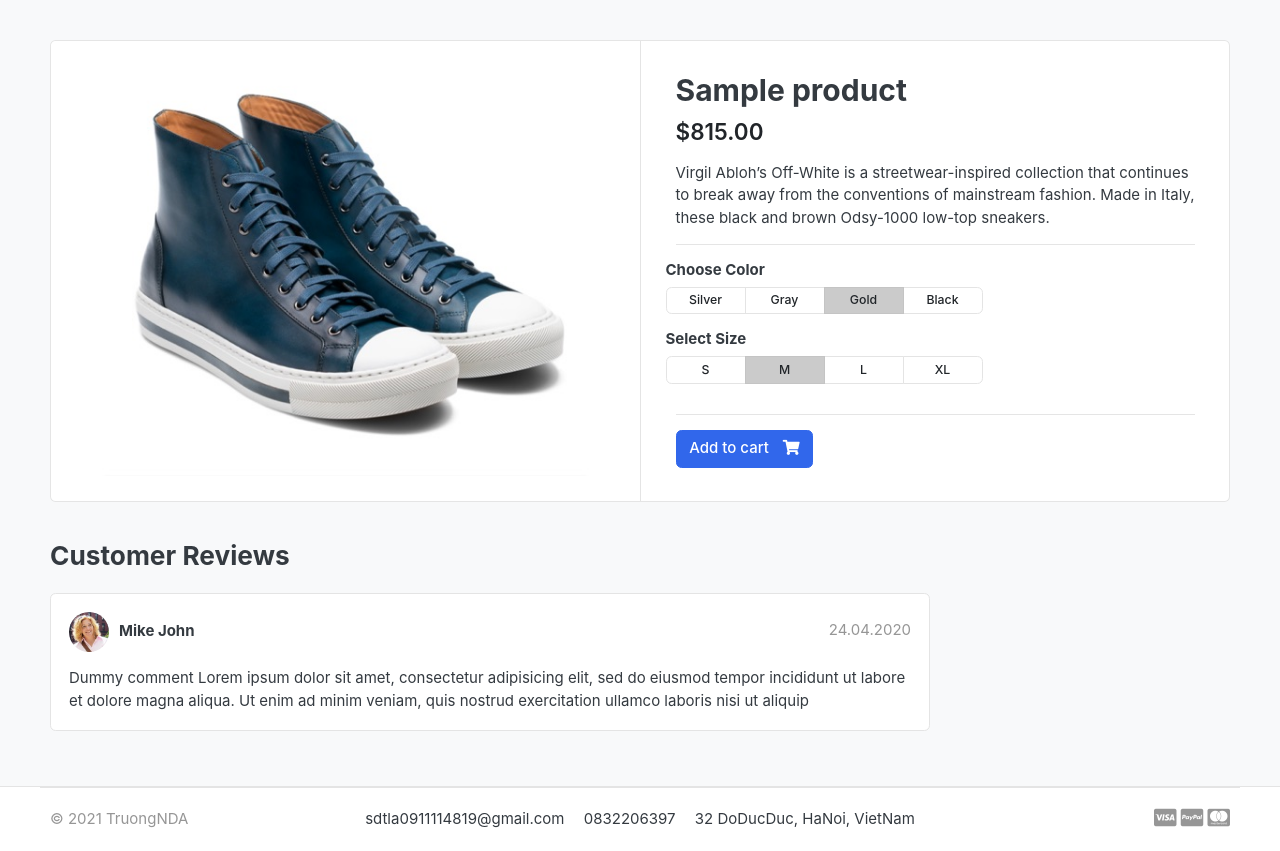
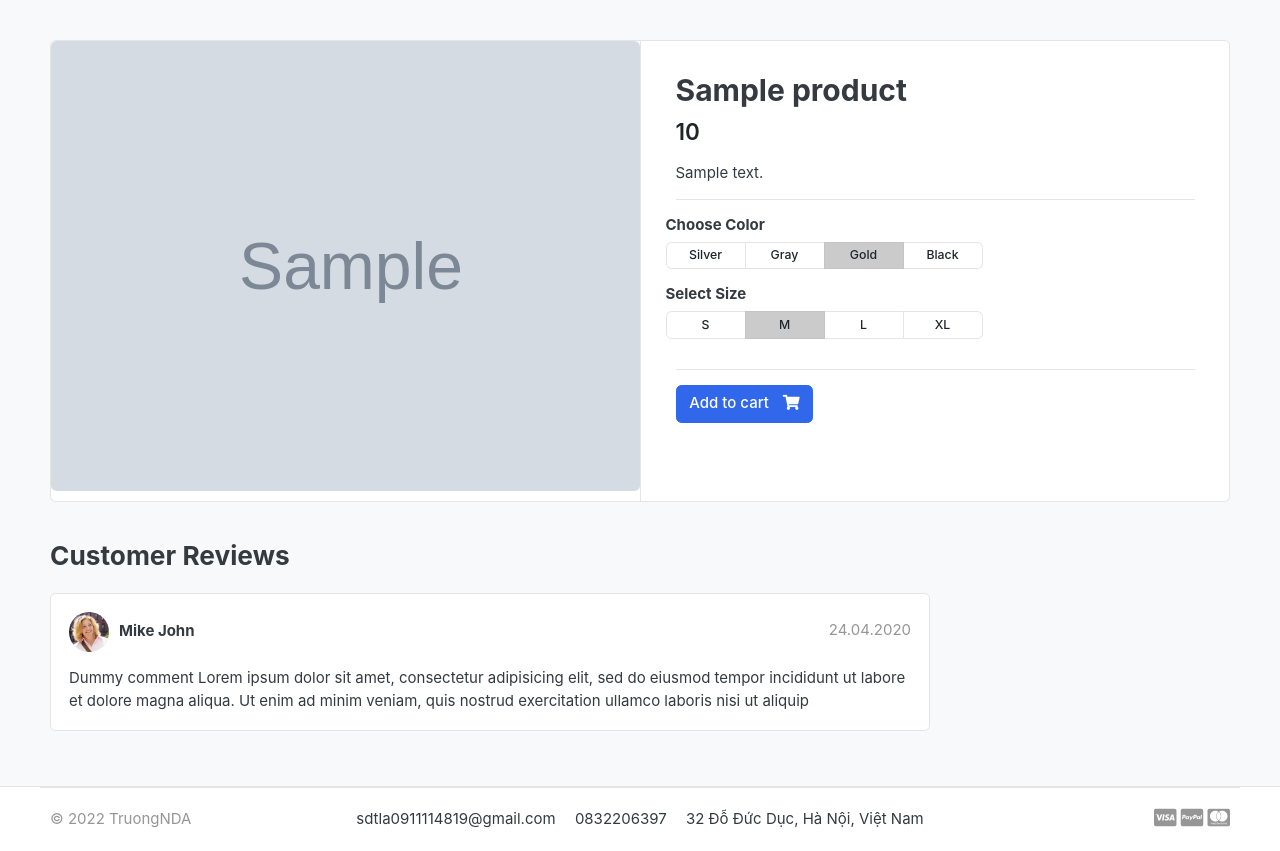
Before and after one commit to anhtruong1209/ThuyDungShop, a Django app: a page that uses templates/includes/footer.html in a window 1280 px wide. Shown: the part 118-969 px from the top of the page. Run offline with Django 4.2, Linux system fonts and the light colour scheme; tables that the repository leaves empty hold one stand-in row (values such as "Sample post"); grey boxes marked "Sample" are stand-in pictures; some libraries are stand-ins or nearby versions; some web fonts are replaced.

Commit message:
22082022

```diff
--- a/store/models.py
+++ b/store/models.py
@@ -1,6 +1,6 @@
 from django.db import models
 from category.models import Category
-
+from django.urls import reverse
 
 # Create your models here.
 
@@ -16,5 +16,8 @@ class Product(models.Model):
     created_date = models.DateTimeField(auto_now_add=True)
     modified_date = models.DateTimeField(auto_now=True)
 
+    def get_url(self):
+        return reverse('product_detail', args=[self.category.slug, self.slug])
+
     def __str__(self):
         return self.product_name
--- a/templates/home.html
+++ b/templates/home.html
@@ -20,7 +20,7 @@
 <section class="section-name padding-y-sm">
 <div class="container">
 <header class="section-heading">
-    <a href="./store.html" class="btn btn-outline-primary float-right">See all</a>
+    <a href="{% url 'store' %}" class="btn btn-outline-primary float-right">See all</a>
     <h3 class="section-title">Popular products</h3>
 </header><!-- sect-heading -->
 
@@ -28,7 +28,7 @@
     {% for product in products %}
     <div class="col-md-3">
         <div class="card card-product-grid">
-            <a href="./product-detail.html" class="img-wrap"> <img src="{{ product.images.url }}"></a>
+            <a href="{{ product.get_url }}" class="img-wrap"> <img src="{{ product.images.url }}"></a>
             <figcaption class="info-wrap">
                 <a href="./product-detail.html" class="title">{{ product.product_name }}</a>
                 <div class="price mt-1">{{ product.price }}</div> <!-- price-wrap.// -->
--- a/templates/includes/footer.html
+++ b/templates/includes/footer.html
@@ -3,12 +3,12 @@
     <div class="container">
         <section class="footer-bottom border-top row">
             <div class="col-md-2">
-                <p class="text-muted"> &copy 2021 TruongNDA</p>
+                <p class="text-muted"> &copy 2022 TruongNDA</p>
             </div>
             <div class="col-md-8 text-md-center">
                 <span class="px-2">sdtla0911114819@gmail.com</span>
                 <span class="px-2">0832206397</span>
-                <span class="px-2">32 DoDucDuc, HaNoi, VietNam</span>
+                <span class="px-2">32 Đỗ Đức Dục, Hà Nội, Việt Nam</span>
             </div>
             <div class="col-md-2 text-md-right text-muted">
                 <i class="fab fa-lg fa-cc-visa"></i>
--- a/templates/includes/navbar.html
+++ b/templates/includes/navbar.html
@@ -31,7 +31,7 @@
         <div class="container">
             <div class="row align-items-center">
                 <div class="col-lg-2 col-md-3 col-6">
-                    <a href="./" class="brand-wrap">
+                    <a href="{% url 'home' %}" class="brand-wrap">
                         <img class="logo" src="{% static './images/logo3.png' %}" alt="">
                     </a> <!-- brand-wrap.// -->
                 </div>
@@ -50,7 +50,7 @@
                         </div>
                     </div> <!-- category-wrap.// -->
                 </div> <!-- col.// -->
-                <a href="./store.html" class="btn btn-outline-primary">Store</a>
+                <a href="{% url 'store' %}" class="btn btn-outline-primary">Store</a>
                 <div class="col-lg col-md-6 col-sm-12 col">
                     <form action="#" class="search">
                         <div class="input-group w-100">
--- a/templates/store/product_detail.html
+++ b/templates/store/product_detail.html
@@ -12,7 +12,7 @@
             <aside class="col-md-6">
     <article class="gallery-wrap">
         <div class="img-big-wrap">
-           <a href="#"><img src="{% static './images/items/12.jpg' %}"></a>
+           <a href="#"><img src="{{ single_product.images.url }}"></a>
         </div> <!-- img-big-wrap.// -->
 
     </article> <!-- gallery-wrap .end// -->
@@ -23,10 +23,10 @@
     <h2 class="title">{{ single_product.product_name }}</h2>
 
     <div class="mb-3">
-        <var class="price h4">$815.00</var>
+        <var class="price h4">{{ single_product.price }}</var>
     </div>
 
-    <p>Virgil Abloh’s Off-White is a streetwear-inspired collection that continues to break away from the conventions of mainstream fashion. Made in Italy, these black and brown Odsy-1000 low-top sneakers.</p>
+    <p>{{ single_product.description}}</p>
 
 
     <hr>
@@ -69,8 +69,12 @@
             </div>
         </div> <!-- row.// -->
         <hr>
+        {% if single_product.stock <= 0 %}
+        <h5 class="text-danger">Out of stock</h5>
+        {% else %}
         <a href="./product-detail.html" class="btn  btn-primary"> <span class="text">Add to cart</span> <i class="fas fa-shopping-cart"></i>  </a>
-    </article> <!-- product-info-aside .// -->
+        {% endif %}
+      </article> <!-- product-info-aside .// -->
             </main> <!-- col.// -->
         </div> <!-- row.// -->
     </div> <!-- card.// -->
--- a/templates/store/store.html
+++ b/templates/store/store.html
@@ -131,13 +131,11 @@
         <div class="col-md-4">
             <figure class="card card-product-grid">
                 <div class="img-wrap">
-
-                    <img src="{{ product.images.url }}">
-
+                    <a href="{{ product.get_url }}"><img src="{{ product.images.url }}"></a>
                 </div> <!-- img-wrap.// -->
                 <figcaption class="info-wrap">
                     <div class="fix-height">
-                        <a href="./product-detail.html" class="title">{{ product.product_name }}</a>
+                        <a href="{{ product.get_url }}" class="title">{{ product.product_name }}</a>
                         <div class="price-wrap mt-2">
                             <span class="price">{{ product.price }}</span>
                             <!-- <del class="price-old">{{ product.price }}</del> -->
```
Also changed, not shown: truongndacart/static/images/banners/cover.jpg (added), 5 other files.
